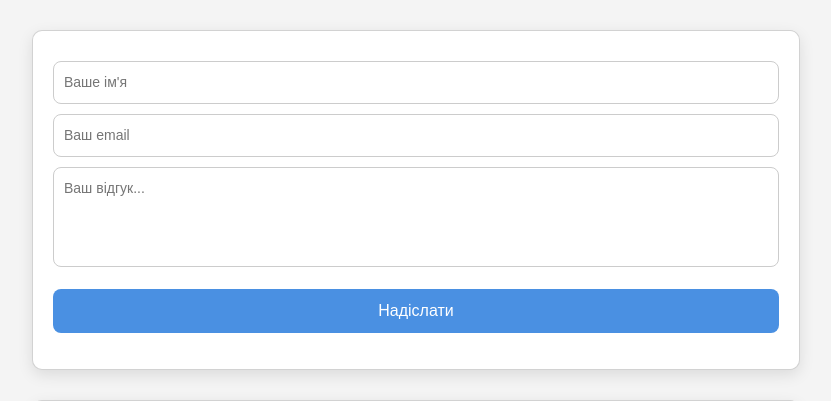
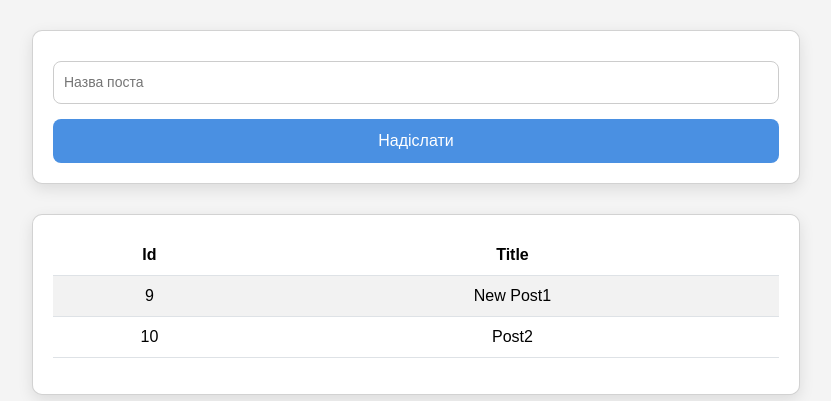
Before and after one commit to ifelseiforelif/django, a Django app: page / in a window 1280 px wide. Shown: the part 120-521 px from the top of the page, without its empty margins (224-1055 px from the left). Run offline with Django 5.2, Linux system fonts and the light colour scheme; data comes from the database, SQL or seed files in the repository; some libraries are stand-ins or nearby versions.

Commit message:
added models

```diff
--- a/project/myapp/admin.py
+++ b/project/myapp/admin.py
@@ -3,6 +3,8 @@ from django.contrib import admin
 # Register your models here.
 
 from django.contrib import admin
-from .models import Post
+from .models import Post, Product
+
 
 admin.site.register(Post)
+admin.site.register(Product)
--- a/project/myapp/models.py
+++ b/project/myapp/models.py
@@ -4,6 +4,13 @@ from django.db import models
 
 class Post(models.Model):
 	title = models.CharField(max_length=200, blank=False)
-	created_at = models.DateTimeField()
+	created_at = models.DateTimeField(auto_now=True)
 	def __str__(self):
 		return f'{self.title}'
+
+class Product(models.Model):
+	title = models.CharField(max_length=30,blank=False)
+	price = models.IntegerField(default=100)
+	created_at = models.DateTimeField(auto_now=True)
+	def __str__(self):
+		return f'{self.title} {self.price}'
--- a/project/myapp/static/myapp/js/form.js
+++ b/project/myapp/static/myapp/js/form.js
@@ -3,7 +3,6 @@ const p = document.getElementById("data");
 form.addEventListener("submit", (e) => {
   e.preventDefault();
   const data = Object.fromEntries(new FormData(form).entries());
-  console.log(data);
   fetch("/", {
     method: "POST",
     headers: {
@@ -13,8 +12,8 @@ form.addEventListener("submit", (e) => {
   })
     .then((response) => response.json())
     .then((data) => {
-      p.innerHTML = data.name + " " + data.email;
       form.reset();
+      window.location.reload();
     })
     .catch((error) => console.error("Error:", error));
 });
--- a/project/myapp/templates/home.html
+++ b/project/myapp/templates/home.html
@@ -3,22 +3,28 @@
 <div class="card" style="display: flex; justify-content: center">
   <form method="post" id="form">
     <div>
-      <input type="text" name="name" placeholder="Ваше ім'я" required />
-    </div>
-    <div>
-      <input type="email" name="email" placeholder="Ваш email" required />
-    </div>
-    <div>
-      <textarea name="message" placeholder="Ваш відгук..." required></textarea>
+      <input type="text" name="title" placeholder="Назва поста" required />
     </div>
     <button type="submit">Надіслати</button>
   </form>
-  <p id="data"></p>
 </div>
 <div class="card">
-  {%if data%} {%for post in data%}
-  <p>{{post.id}}:{{post.title}}</p>
-  {%endfor%} {%endif%}
+  <table class="table table-striped">
+    <thead>
+      <tr>
+        <th scope="col">Id</th>
+        <th scope="col">Title</th>
+      </tr>
+    </thead>
+    <tbody>
+      {%if data%} {%for post in data%}
+      <tr>
+        <td scope="row">{{post.id}}</td>
+        <td>{{post.title}}</td>
+      </tr>
+      {%endfor%} {%endif%}
+    </tbody>
+  </table>
 </div>
 <div class="hero">
   <h2>Відкрий світ історії</h2>
--- a/project/myapp/urls.py
+++ b/project/myapp/urls.py
@@ -5,5 +5,6 @@ urlpatterns= [ # type: ignore
     path('', views.home), # type: ignore
     path('contacts', views.contacts),
     path('about', views.about),
+    path('api', views.test)
    # path('about/<int:id>', views.about)
 ]
--- a/project/myapp/views.py
+++ b/project/myapp/views.py
@@ -1,10 +1,41 @@
 #from typing import Dict,Union
 import json
+from django.db.models import Q
 from django.shortcuts import render
-from django.http import HttpRequest, JsonResponse
+from django.http import HttpRequest, JsonResponse, HttpResponse
 from django.views.decorators.csrf import csrf_exempt
 
-from .models import Post
+from .models import Post, Product
+
+def test(request:HttpRequest):
+   # Product.objects.create(title="milk", price=140)
+    # product = Product(title="bananas", price=73)
+    # product.save()
+    #products = Product.objects.all()
+    # for product in products:
+    #     print(product.title)
+    #product = Product.objects.get(id=3)
+    # print(product)
+    #SELECT * FROM products WHERE title="limes" AND price=170
+    #product = Product.objects.filter(price__gt=70) # >
+    #product = Product.objects.filter(price__gte=70) # >=
+    #product = Product.objects.filter(price__lt=100) # <
+    #product = Product.objects.filter(price__lte=100) # <=
+    #product = Product.objects.filter(price__lte=100) # <=
+    #SELECT * FROM products WHERE title LIKE '%n%'
+    #product = Product.objects.filter(title__contains="li") # реєстрозалежна перевірка
+    #product = Product.objects.filter(title__icontains="Li") # НЕ реєстрозалежна перевірка
+    #product = Product.objects.filter(Q(title="limes")|Q(price__gt=70))#OR
+    #product = Product.objects.last()
+    #product = Product.objects.first()
+    #product = Product.objects.order_by("price") # asc
+    #product = Product.objects.order_by("-price") # desc
+    # SELECT * FROM products WHERE price IN [60,70,100]
+    #product = Product.objects.filter(price__in=[60,70,140]).order_by("price")
+    product = Product.objects.all().order_by("-id")[:2]  # LIMIT, TOP
+    print(product)
+    return HttpResponse("Success")
+
 
 @csrf_exempt
 def home(request:HttpRequest):
@@ -20,9 +51,12 @@ def home(request:HttpRequest):
         posts = Post.objects.all()
         return render(request, 'home.html', {"data":posts})
     elif request.method=='POST':
-       body:str|bytearray|bytes = json.loads(request.body)
-
-       return JsonResponse({"name":body.get("name"), "email":body.get("email")}, status=201) # type: ignore
+       body = json.loads(request.body)
+       title = body.get("title")
+       post = Post(title=title)
+       post.save()
+       #Post.objects.create(title=title)
+       return JsonResponse({"title":title}, status=201) # type: ignore
 
 def contacts(request:HttpRequest):
     return render(request, 'contacts.html')
```
Also changed, not shown: project/myapp/migrations/0002_alter_post_created_at.py (added), project/myapp/migrations/0003_product.py (added), 1 other file.
